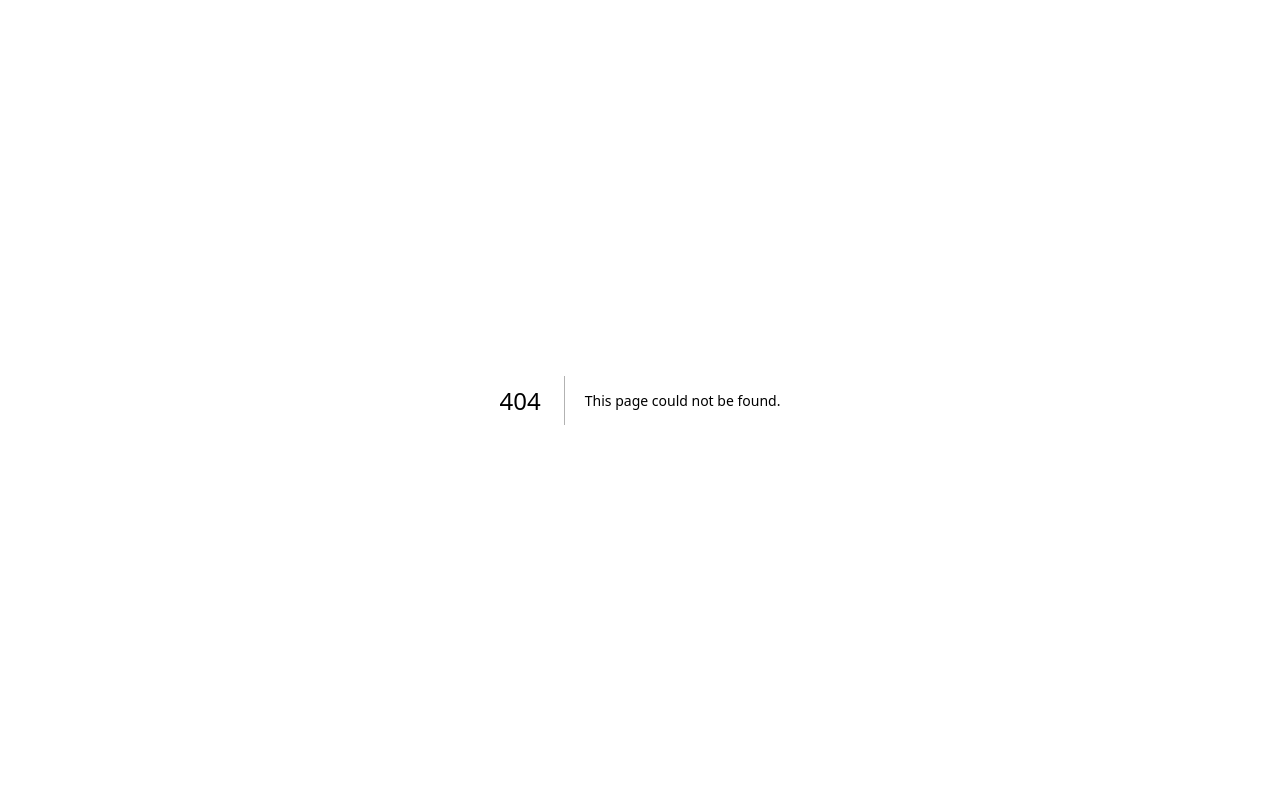
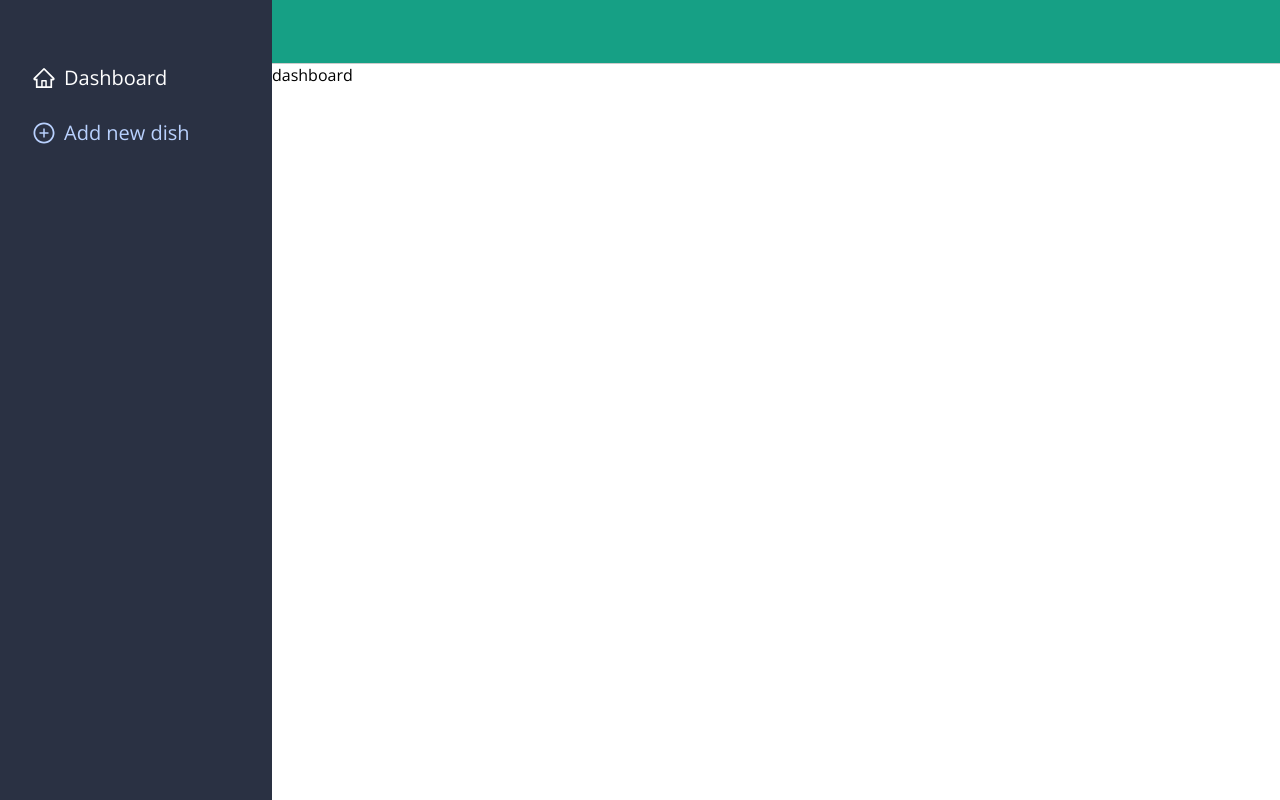
Before and after one commit to PanKarton/NewDishForm, a Next.js app: page /admin-panel in a window 1280 px wide. Before the commit this address had no page. Built offline with nearby package versions, Linux system fonts and the light colour scheme; a web font is replaced by a local one.

Commit message:
feat(nav): Added nav with active links based on useReducer pathname

```diff
--- a/src/assets/theme.ts
+++ b/src/assets/theme.ts
@@ -1,11 +1,12 @@
 export const theme = {
   color: {
-    primary: '#FFF',
+    primary: '#fff',
     primaryDark: '#e8e8e9',
     primaryTransparent: 'hsla(0, 100%, 100%, 0.5)',
 
     // Black
     contrast: '#040f0f',
+    contrastLighter: '#444',
     contrastTransparent: ' hsla(180, 58%, 4%, 0.95)',
 
     // Dark green
@@ -14,13 +15,23 @@ export const theme = {
 
     // Light green
     secondaryAccent: '#1abc9c',
+    secondaryAccentLighter: '#2bcdad',
 
     // Error
-    error: '#FF0000',
+    error: '#ff0000',
     errorTransparent: 'hsla(0, 100%, 50%, 0.05)',
 
     // Border dividers
-    borderDivider: '#CCC',
+    borderDivider: '#ccc',
+
+    // ADMIN PANEL
+
+    adminPanel: {
+      primary: '#fff',
+      contrast: '#2a3143',
+      contrastLighter: '#b9d1fe',
+      contrastLightest: '#ccdefe',
+    },
   },
 
   fontFamily: {
--- /dev/null
+++ b/src/components/templates/AdminDashboard/AdminDashboard.tsx
@@ -0,0 +1,27 @@
+import { Header } from '@/modules/admin-panel/Header/Header';
+import { Nav } from '@/modules/admin-panel/Nav/Nav';
+import { ReactNode } from 'react';
+import styled from 'styled-components';
+
+export const StyledWrapper = styled.div`
+  display: grid;
+  grid-template-columns: 17rem 1fr;
+  grid-template-rows: 4rem 1fr;
+  height: 100vh;
+
+  .content-wrapper {
+    grid-area: 2/2/3/3;
+  }
+`;
+
+type AdminDashboardProps = {
+  children: ReactNode;
+};
+
+export const AdminDashboard = ({ children }: AdminDashboardProps) => (
+  <StyledWrapper>
+    <Header />
+    <Nav />
+    <div className="content-wrapper">{children}</div>
+  </StyledWrapper>
+);
--- /dev/null
+++ b/src/modules/admin-panel/AdminPanelNavLink/AdminPanelNavLink.tsx
@@ -0,0 +1,40 @@
+import Link from 'next/link';
+import { useRouter } from 'next/router';
+import { ReactNode } from 'react';
+import styled from 'styled-components';
+
+export const StyledLink = styled(Link)`
+  color: ${({ theme }) => theme.color.adminPanel.contrastLighter};
+  display: flex;
+  align-items: center;
+  gap: 0.5rem;
+
+  span {
+    font-size: 1.25rem;
+  }
+  svg {
+    font-size: 1.5rem;
+  }
+  &:hover {
+    color: ${({ theme }) => theme.color.adminPanel.contrastLightest};
+  }
+  &.active {
+    color: ${({ theme }) => theme.color.adminPanel.primary};
+  }
+`;
+
+type AdminPanelNavLinkProps = {
+  href: string;
+  children: ReactNode;
+};
+
+export const AdminPanelNavLink = ({ href, children }: AdminPanelNavLinkProps) => {
+  const router = useRouter();
+  const isActive = router.pathname === href;
+
+  return (
+    <StyledLink href={href} className={isActive ? 'active' : ''}>
+      {children}
+    </StyledLink>
+  );
+};
--- /dev/null
+++ b/src/modules/admin-panel/Header/Header.tsx
@@ -0,0 +1,9 @@
+import styled from 'styled-components';
+
+export const StyledHeader = styled.header`
+  background-color: ${({ theme }) => theme.color.primaryAccent};
+  border-bottom: 1px solid ${({ theme }) => theme.color.borderDivider};
+  grid-area: 1 / 2 / 2 / 3;
+`;
+
+export const Header = () => <StyledHeader></StyledHeader>;
--- /dev/null
+++ b/src/modules/admin-panel/Nav/Nav.tsx
@@ -0,0 +1,39 @@
+import { AiOutlineHome, AiOutlinePlusCircle } from 'react-icons/ai';
+import styled from 'styled-components';
+import { AdminPanelNavLink } from '../AdminPanelNavLink/AdminPanelNavLink';
+
+export const StyledNav = styled.nav`
+  grid-area: 1/1/3/2;
+  padding: 4rem 0 0 2rem;
+  background-color: ${({ theme }) => theme.color.adminPanel.contrast};
+`;
+export const StyledList = styled.ul`
+  display: flex;
+  flex-direction: column;
+  gap: 1.75rem;
+
+  li {
+    display: flex;
+    align-items: center;
+    gap: 0.25rem;
+  }
+`;
+
+export const Nav = () => (
+  <StyledNav>
+    <StyledList>
+      <li>
+        <AdminPanelNavLink href="/admin-panel">
+          <AiOutlineHome />
+          <span>Dashboard</span>
+        </AdminPanelNavLink>
+      </li>
+      <li>
+        <AdminPanelNavLink href="/admin-panel/add-new-dish">
+          <AiOutlinePlusCircle />
+          <span>Add new dish</span>
+        </AdminPanelNavLink>
+      </li>
+    </StyledList>
+  </StyledNav>
+);
--- /dev/null
+++ b/src/pages/admin-panel/index.tsx
@@ -0,0 +1,20 @@
+import { AdminDashboard } from '@/components/templates/AdminDashboard/AdminDashboard';
+import Head from 'next/head';
+
+const AdminPanel = () => (
+  <>
+    <Head>
+      <title>Soup &#38; Slice - admin panel page</title>
+      <meta name="description" content="Admin panel page" />
+      <meta name="viewport" content="width=device-width, initial-scale=1" />
+      <link rel="icon" href="/favicon.ico" />
+    </Head>
+    <>
+      <AdminDashboard>
+        <div>dashboard</div>
+      </AdminDashboard>
+    </>
+  </>
+);
+
+export default AdminPanel;
```
Also changed, not shown: src/pages/admin-panel/add-new-dish.tsx (added, +20 -0 lines).
